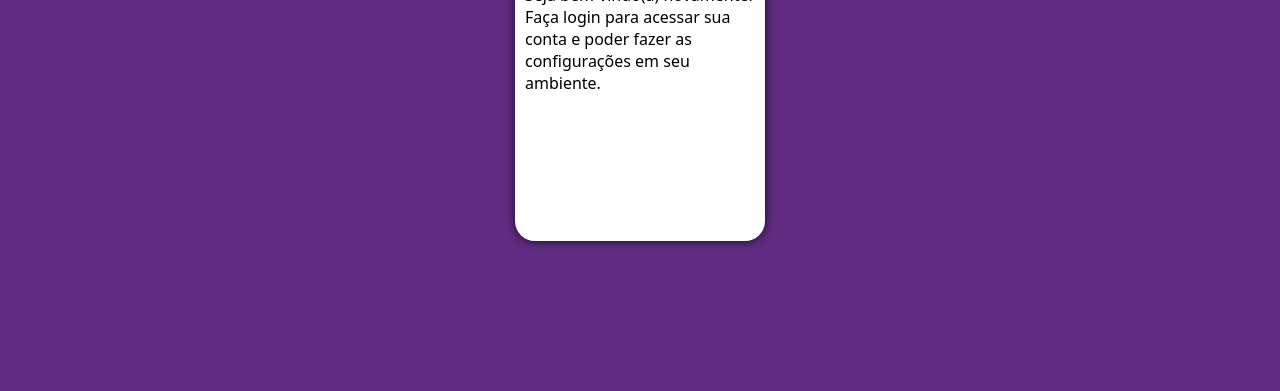
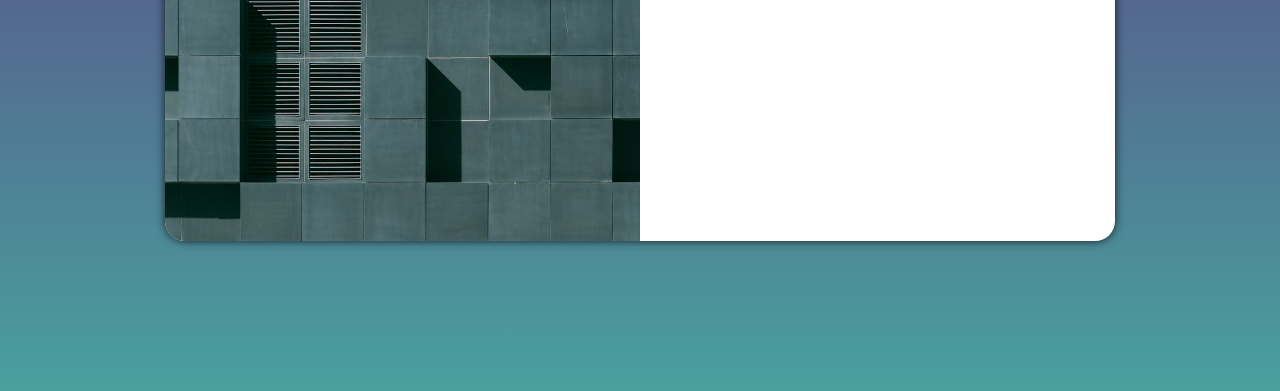
Before and after one commit to thayspradoo/projeto-login, a plain HTML site: page index.html in a window 1280 px wide. Shown: the part 409-800 px from the top of the page. Drawn offline with Linux system fonts and the light colour scheme.

Commit message:
mediaquery

```diff
--- a/estilos/media-query.css
+++ b/estilos/media-query.css
@@ -2,7 +2,36 @@
 
 @media screen and (min-width: 768px) and (max-width: 992px)
 {
+
     section#login {
         width: 80vw;
     }
+
+    section#login > div#imgs {
+        float: left;
+        width: 30%;
+        height: 100%;
+    }
+
+    section#login > div#form {
+        float: right;
+        width: 70%;
+    }
 }
+
+@media screen and (min-width: 992px) {
+    section#login {
+        width: 950px;
+    }
+
+    section#login > div#imgs {
+        float: left;
+        width: 50%;
+        height: 100%;
+    }
+
+    section#login > div#form {
+        float: right;
+        width: 50%;
+    }
+}
--- a/estilos/style.css
+++ b/estilos/style.css
@@ -12,7 +12,7 @@
 }
 
 body, html {
-    background-color: #5f2c82;
+    background-image: linear-gradient(to top, #49a09d,#5f2c82 );
     height: 100vh;
     width: 100vw;
 }
@@ -36,11 +36,13 @@ section#login {
     border-radius: 20px;
     box-shadow: 0px 0px 10px rgba(0, 0, 0, 0.795);
 
+    transform: width 0.3s, height 0.3s;
+    transition-timing-function: ease;
 }
 
 section#login > div#imgs {
     display: block;
-    background: url(../img/pexels-vlado-paunovic-3038740.jpg) no-repeat;
+    background:  url(../img/foto.jpg) no-repeat;
     background-size: cover;
     background-position: left bottom;
     height: 200px;
```
Also changed, not shown: img/foto.jpg (renamed from img/pexels-vlado-paunovic-3038740.jpg).
